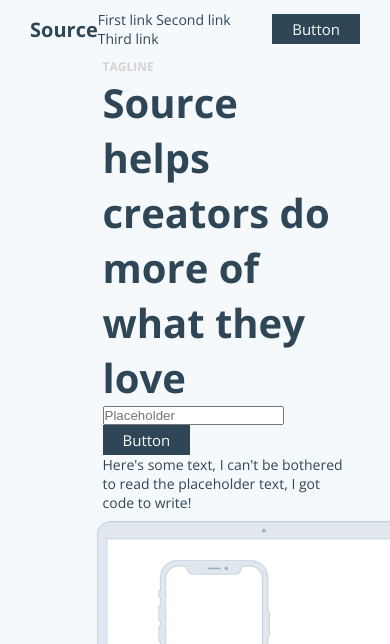
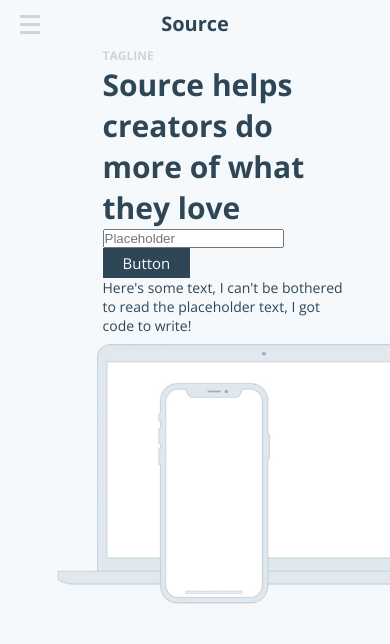
Before and after one commit to samuelsycamore/100devs-source, a plain HTML site: page index.html in a window 390 px wide. Shown: the top 644 px of the page. Drawn offline with nearby package versions, Linux system fonts and the light colour scheme.

Commit message:
making progress

```diff
--- a/index.html
+++ b/index.html
@@ -10,7 +10,13 @@
 
   <header>
   <nav>
+    <div class="hamburger">
+      <div class="line"></div>
+      <div class="line"></div>
+      <div class="line"></div>
+    </div>
     <h1>Source</h1>
+
     <ul class="nav-links">
       <li><a href="#">First link</a></li>
       <li><a href="#">Second link</a></li>
@@ -60,4 +66,9 @@
     </div>
   </section>
   <section class="information">
+    <h2>Collecting information about the problem</h2>
+    <p>In the context of information architecture or something,
+      what's going on here? I didn't catch the subject matter.
+      Oh well. Too late now.
+    </p>
   </section>
--- a/style.css
+++ b/style.css
@@ -46,12 +46,27 @@ nav{
   padding: 1rem 3rem;
 }
 
+.hamburger{
+  display: none;
+  position: absolute;
+  top: 1.5rem;
+  left: 2rem;
+}
+
+.line {
+  background: lightgray;
+  width: 20px;
+  height: 3px;
+  margin-bottom: 5px;
+}
+
 .nav-links{
   list-style: none;
 }
 
 .nav-links li{
   display: inline-block;
+  margin: auto 2rem;
 }
 
 button{
@@ -115,3 +130,30 @@ button:active {
   justify-content: space-around;
   padding: 5rem 14rem;
 }
+
+.information{
+  background: #fff;
+  padding: 5rem 14rem;
+  width: 60%;
+}
+
+@media (max-width: 800px){
+  .hamburger{
+    display: block;
+  }
+  .nav-links, nav > button{
+    display: none;
+  }
+  nav{
+    justify-content: center;
+  }
+  .hero-box > img {
+    width: 800px;
+  }
+}
+
+@media (max-width: 1000px) {
+  h2{
+    font-size: 3rem;
+  }
+}
```
Also changed, not shown: 1 other file.
